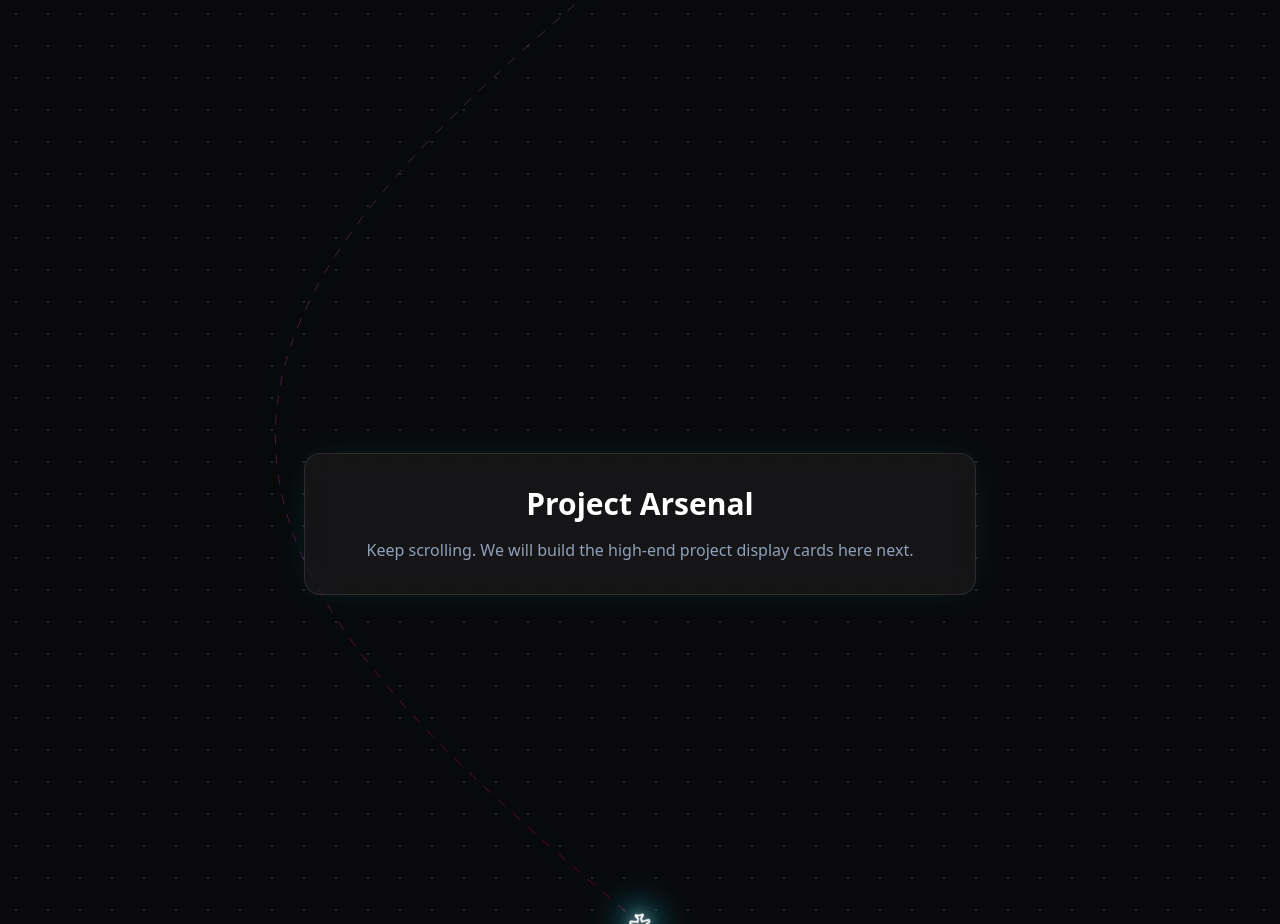
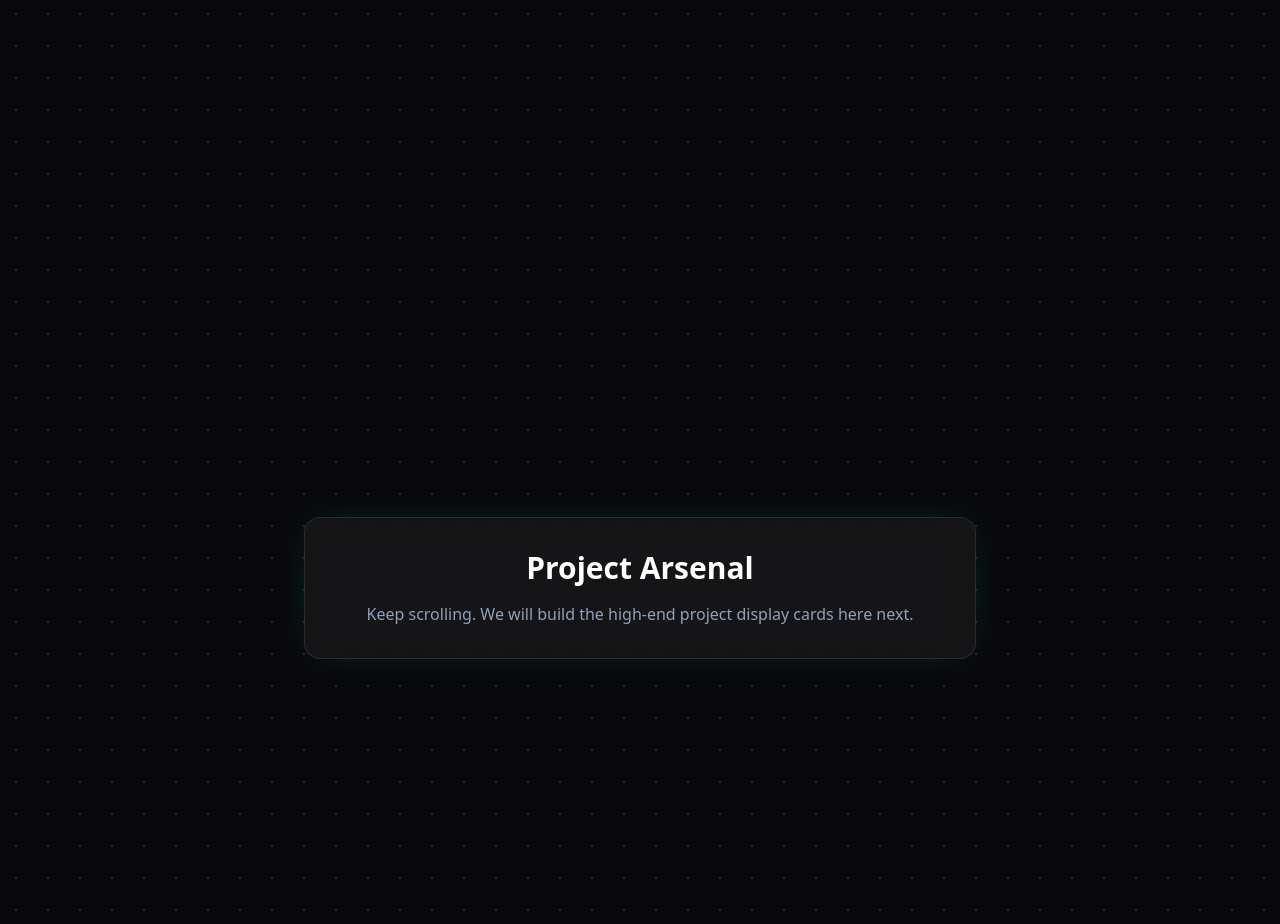
Before and after one commit to itznik/Portfolio, a Next.js app in the folder nikunj-portfolio/: page / in a window 1280 px wide. Shown: the part 1666-2590 px from the top of the page. Built offline with nearby package versions, Linux system fonts and the light colour scheme.

Commit message:
Update page.tsx

```diff
--- a/nikunj-portfolio/src/app/page.tsx
+++ b/nikunj-portfolio/src/app/page.tsx
@@ -1,24 +1,20 @@
 import Hero from "@/components/Hero";
-import FlightPath from "@/components/FlightPath";
 import Skills from "@/components/Skills";
 
 export default function Home() {
   return (
-    <div className="flex flex-col w-full relative min-h-[300vh]">
-
-      {/* The Dynamic Flight Path */}
-      <FlightPath />
+    <div className="flex flex-col w-full relative min-h-[200vh]">
 
       {/* Hero Section */}
       <div className="relative z-10">
         <Hero />
       </div>
 
-      {/* The New Skills Hub */}
+      {/* The Skills Hub (Now contains its own integrated Flight Path!) */}
       <Skills />
 
-      {/* Temporary Project Section (We'll build this next!) */}
-      <section className="relative z-10 min-h-screen flex items-center justify-center">
+      {/* Temporary Project Section Spacer */}
+      <section className="relative z-10 min-h-screen flex items-center justify-center pt-32">
         <div className="p-8 rounded-2xl bg-white/5 border border-white/10 backdrop-blur-md shadow-neon w-full max-w-2xl text-center">
           <h2 className="text-3xl font-bold text-white mb-4">Project Arsenal</h2>
           <p className="text-slate-400">
```
